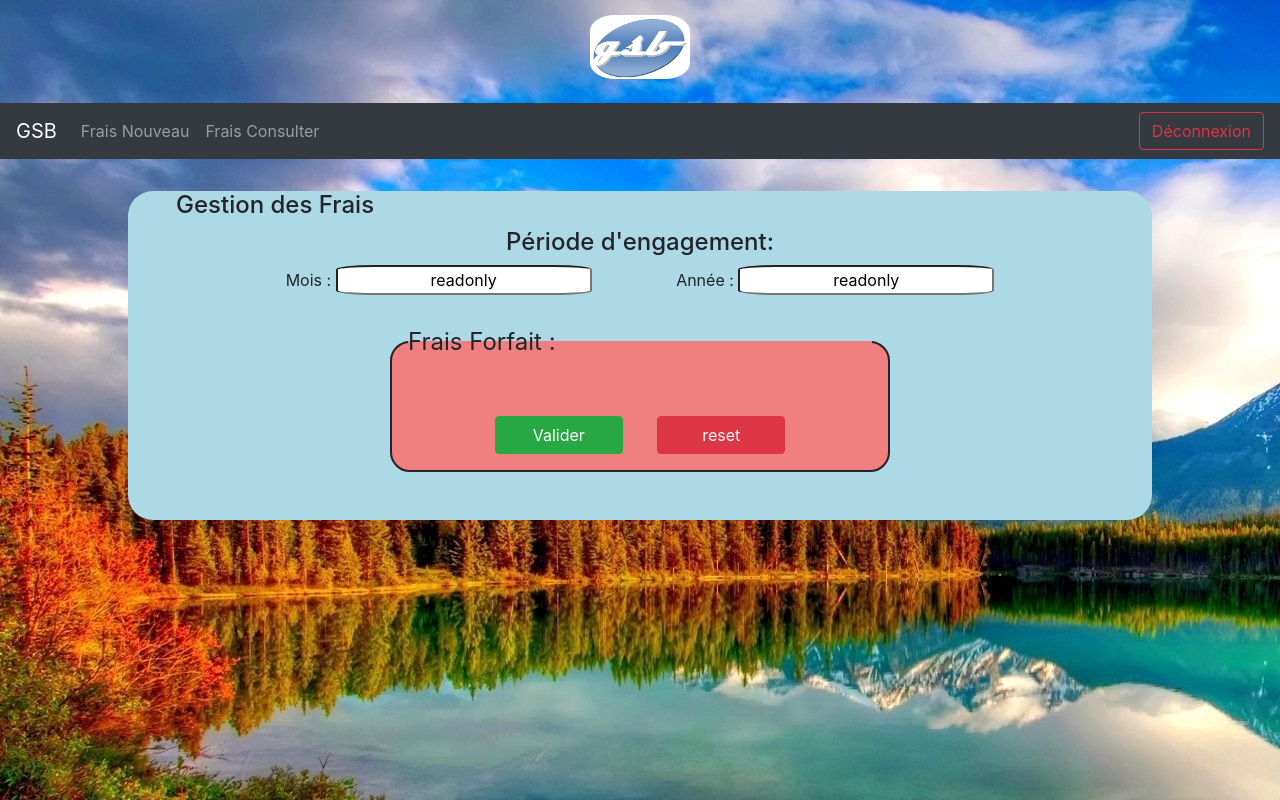
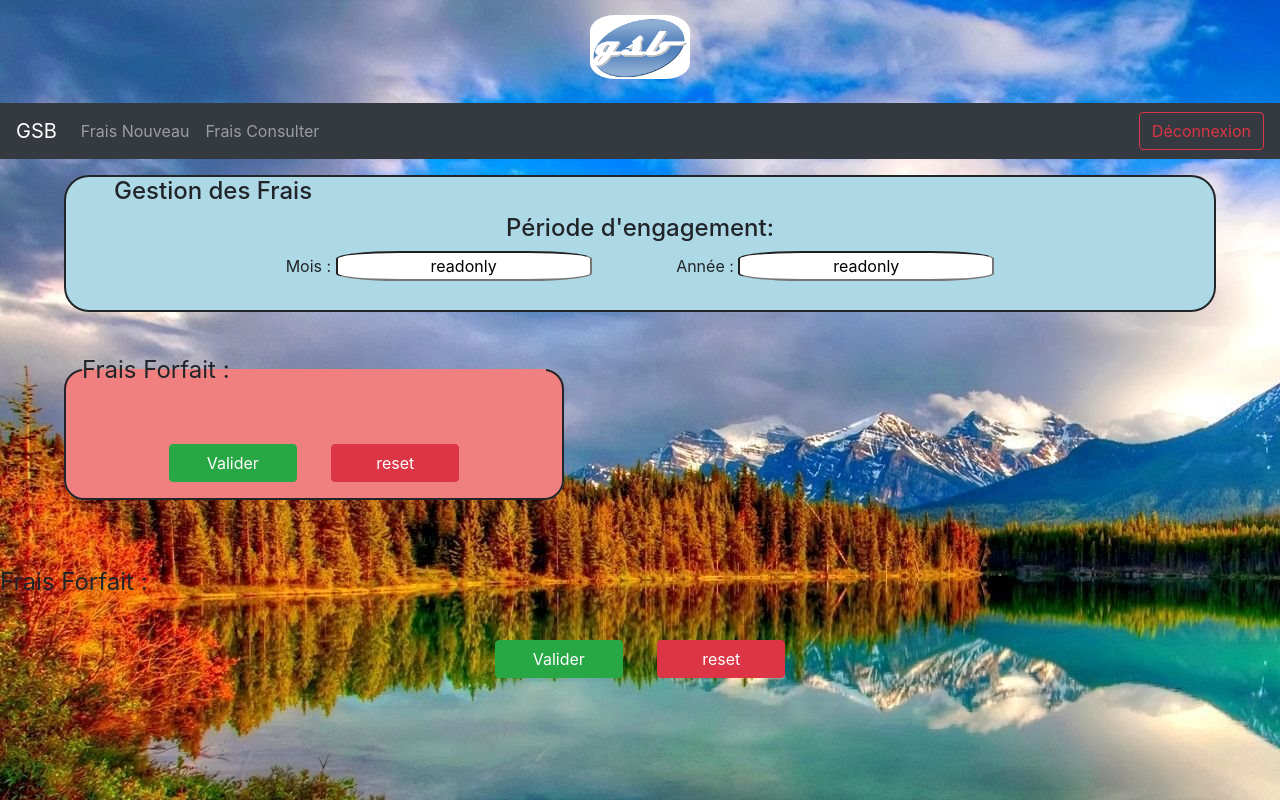
Before and after one commit to nitharsan21/GSB_Frais, a Symfony app: template GSB/templates/visiteur/VueNouveauFrais.html.twig in a window 1280 px wide. Run offline with Twig, Linux system fonts and the light colour scheme; the template is opened without the code that fills it, so the values that code supplies are empty; some libraries are stand-ins or nearby versions.

Commit message:
GSB_frais  V test 1.0.3

```diff
--- a/GSB/templates/visiteur/VueNouveauFrais.html.twig
+++ b/GSB/templates/visiteur/VueNouveauFrais.html.twig
@@ -5,15 +5,26 @@
 {% block body %}
     <style>
         input[type=text] {
-            border-radius:15%;
+            border-radius:25%;
             box-sizing: border-box;
             text-align: center;
+        }
+        .periode {
+            border: 2px solid;
+            width:90%;
+            margin:auto;
+            margin-top: 2em;
+            border-radius: 25px;
+            background-color: lightblue;
+            margin-top: 1em;
 
         }
 
+
     </style>
-    <div class="contenu" style="width:80%; margin:auto ; margin-top: 2em; border-radius: 25px; background-color: lightblue">
-        <div class="periode" style="margin-top: 2em">
+    <div>
+        <div class="contenu">
+            <div class="periode">
                 <h4 style="margin-left:2em">Gestion des Frais </h4>
                 <center>
                     <h4>Période d'engagement:</h4>
@@ -23,24 +34,29 @@
                     <label style="margin-left: 5em">Année : </label>
                     <input type="text" name="annee" value={{ my[1]}} readonly>
                 </center>
+                <br/>
+            </div>
         </div>
             <style>
 
-                fieldset{
+                .fff1{
                     border: 2px solid;
                     max-width:500px;
                     padding:16px;
-                    margin-bottom: 50em;
-                    margin-top:15em;
+                    margin-bottom: 1em;
+                    margin-top:1em;
                     background-color: lightcoral ;
-                    border-radius: 20px
+                    border-radius: 20px;
+                    margin-left: 5%;
+
+
                 }
 
             </style>
 
         <br/>
-        <form>
-            <fieldset style="margin: auto">
+        <form action="{{ path('ModifierLigneForfait') }}" method="POST">
+            <fieldset class="fff1">
                 <legend stlye>Frais Forfait :</legend>
                 <center>
                 <div class="#" style="margin-top:2em">
@@ -54,7 +70,7 @@
                         {% elseif l.IdFraisForfait.Id == 4 %}
                             <label>Repas Restaurant : </label>
                         {% endif %}
-                        <input style="float: right; margin-right:3em" type="number" name="Quantite" value={{ l.Quantite }} >
+                        <input style="float: right; margin-right:3em" type="number" name="{{ l.IdFraisForfait.Id }}" value={{ l.Quantite }} >
                         <p></p>
                     {% endfor %}
                     <input class=" btn btn-success " style="width:8em;margin-right: 15px " type="submit" value="Valider">
@@ -65,6 +81,32 @@
         </form>
         <br/>
         <br/>
+
+        <form action="{{ path('ModifierLigneForfait') }}" method="POST">
+            <fieldset class="">
+                <legend stlye>Frais Forfait :</legend>
+                <center>
+                <div class="#" style="margin-top:2em">
+                    {% for l in ligneff %}
+                        {% if  l.IdFraisForfait.Id == 1 %}
+                            <label>Forfait Etape : </label>
+                        {% elseif l.IdFraisForfait.Id == 2 %}
+                            <label>Frais Kilométrique : </label>
+                        {% elseif l.IdFraisForfait.Id == 3 %}
+                            <label>Nuitée Hôtel : </label>
+                        {% elseif l.IdFraisForfait.Id == 4 %}
+                            <label>Repas Restaurant : </label>
+                        {% endif %}
+                        <input style="float: right; margin-right:3em" type="number" name="{{ l.IdFraisForfait.Id }}" value={{ l.Quantite }} >
+                        <p></p>
+                    {% endfor %}
+                    <input class=" btn btn-success " style="width:8em;margin-right: 15px " type="submit" value="Valider">
+                    <input class=" btn btn-danger " style="width:8em;margin-left: 15px" type="reset" value="reset">
+                </div>
+                </center>
+            </fieldset>
+        </form>
     </div>
 
+
 {% endblock %}
```
Also changed, not shown: GSB/src/Controller/VisiteurController.php (+49 -3 lines), GSB/src/Repository/FicheFraisRepository.php (+16 -0 lines). Lines whose indentation alone changed are shown as unchanged.
